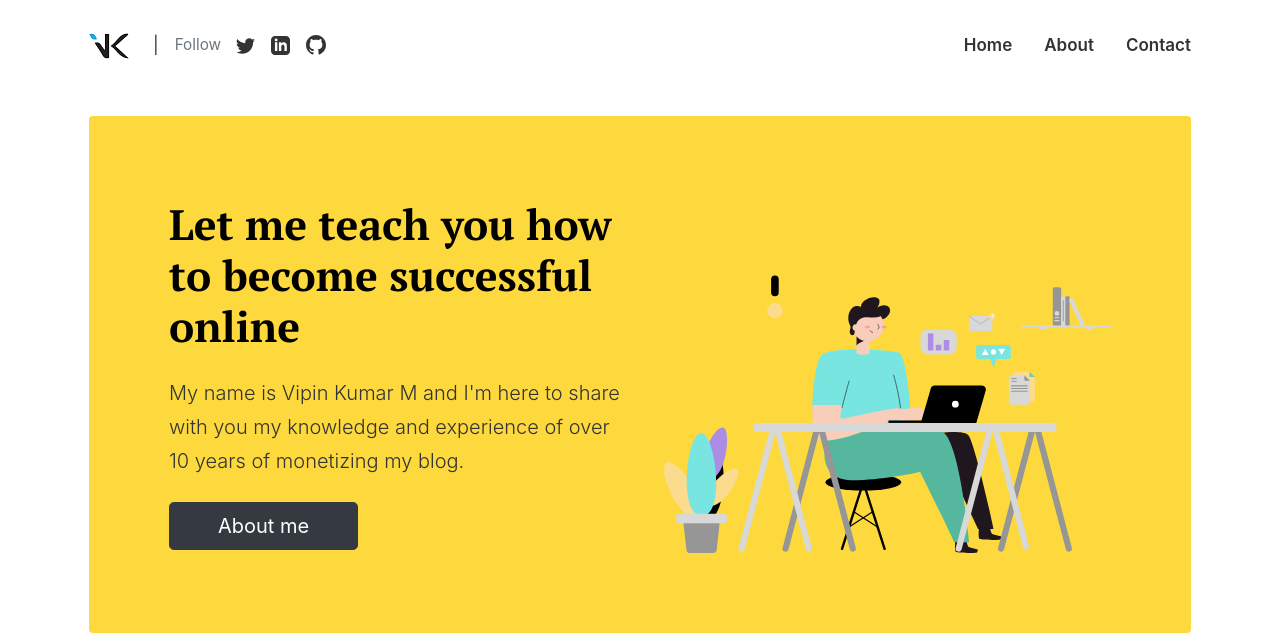
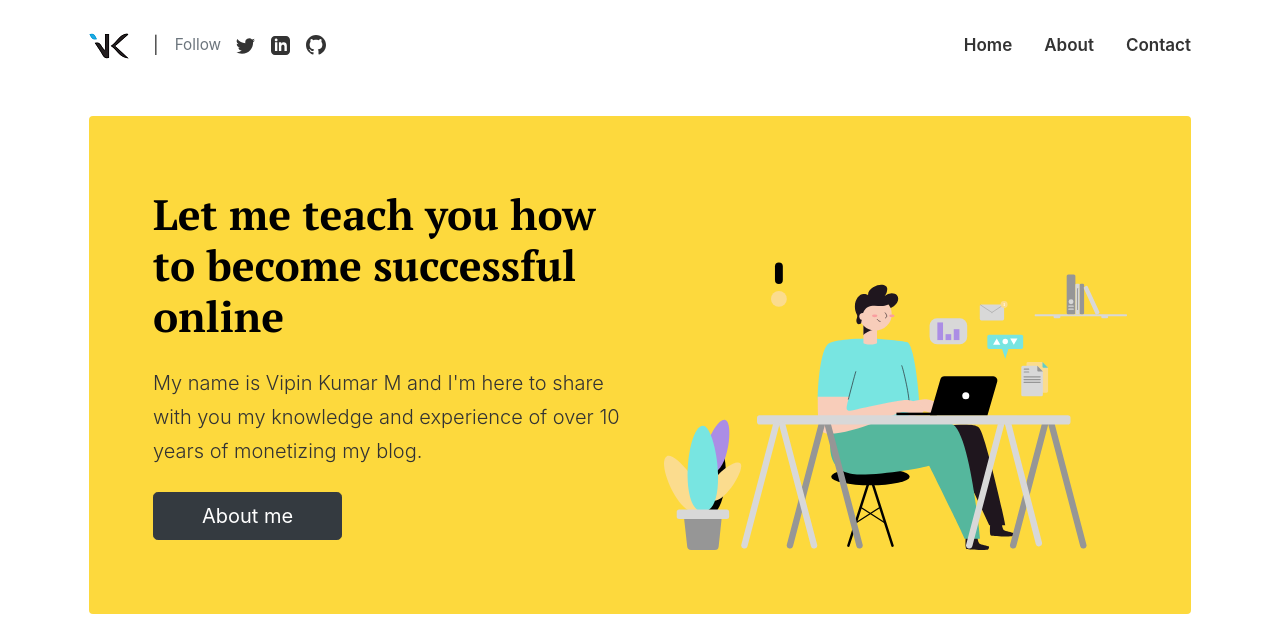
Before and after one commit to VipinMadhaan/vipinmadhaan.github.io, a Jekyll site: the page built from index.html, in a window 1280 px wide and 1400 px high. Shown: the top 642 px of the window. Built offline with Jekyll 4.4.1, drawn with Linux system fonts in a browser that asks for light colours; the list of posts is cut into pages by our own code; comment, search, counter and statistics services are not loaded; grey boxes are pictures that could not be loaded.

Commit message:
fixed about section padding

```diff
--- a/assets/css/theme.scss
+++ b/assets/css/theme.scss
@@ -179,7 +179,7 @@ small,
 ================================================== */
 .hero {
   background: #fdd93d;
-  padding: 5rem;
+  padding: 4rem;
 }
 
 @media only screen and (max-width: 1024px) {
@@ -196,7 +196,7 @@ small,
     display: block;
   }
   .hero {
-    padding: 4rem;
+    padding: 3rem;
   }
 }
 @media only screen and (max-width: 767px) {
@@ -204,7 +204,7 @@ small,
     font-size: 2.5em;
   }
   .hero {
-    padding: 3rem;
+    padding: 2rem;
   }
 }
 @media only screen and (max-width: 480px) {
```
